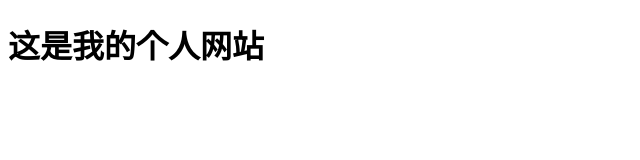
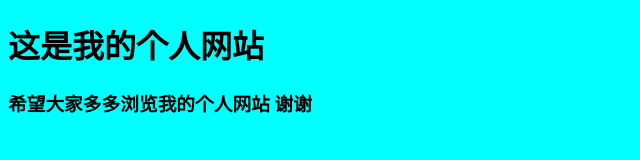
Before and after one commit to jianglang-source/jianglang-source.github.io, a plain HTML site: page index.html in a window 1280 px wide. Shown: the whole page, without its empty margins (0-640 px from the left). Drawn offline with Linux system fonts and the light colour scheme.

Commit message:
修改文件

```diff
--- /dev/null
+++ b/css/style.css
@@ -0,0 +1,3 @@
+body{
+	background-color: aqua;
+}
--- a/index.html
+++ b/index.html
@@ -4,9 +4,12 @@
     <meta charset="UTF-8">
     <meta name="viewport" content="width=device-width, initial-scale=1.0">
     <title>Document</title>
+	<link rel="stylesheet" type="text/css" href="./css/style.css"/>
+
 </head>
 <body>
     <h1>这是我的个人网站</h1>
+	<h3>希望大家多多浏览我的个人网站 谢谢</h3>
 
 
     <script>
```
